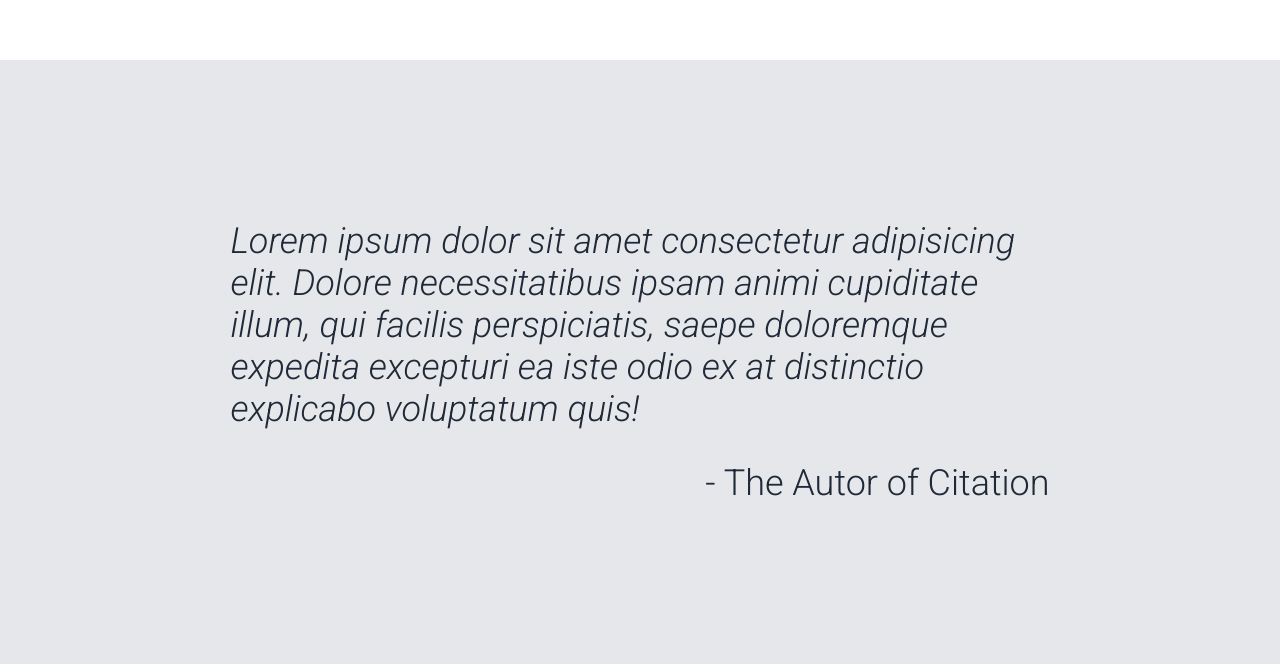
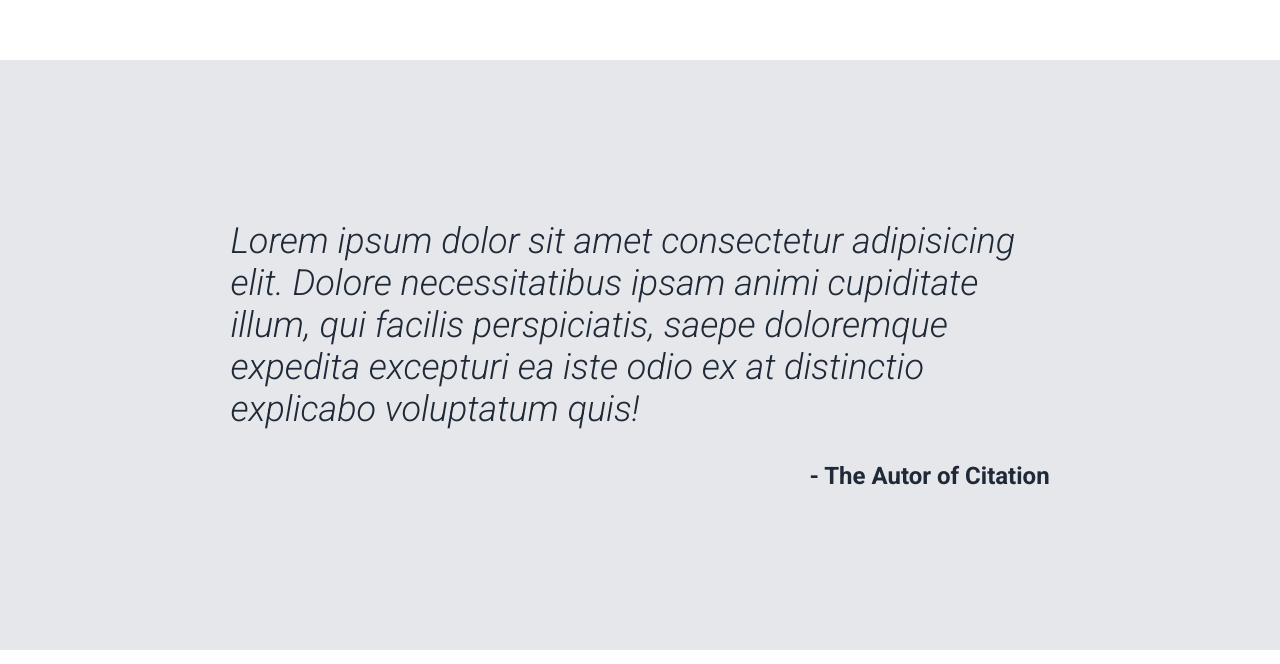
Before and after one commit to JeanPCB/landing-page-odin, a plain HTML site: page index.html in a window 1280 px wide. Shown: the part 1491-2155 px from the top of the page. Drawn offline with Linux system fonts and the light colour scheme.

Commit message:
Fix Feedbacks typography

```diff
--- a/assets/css/main.css
+++ b/assets/css/main.css
@@ -211,4 +211,6 @@ body {
 #feedbacks p:last-child {
    text-align: right;
    margin-top: 2rem;
+   font-size: 24px;
+   font-weight: 700;
 }
```
